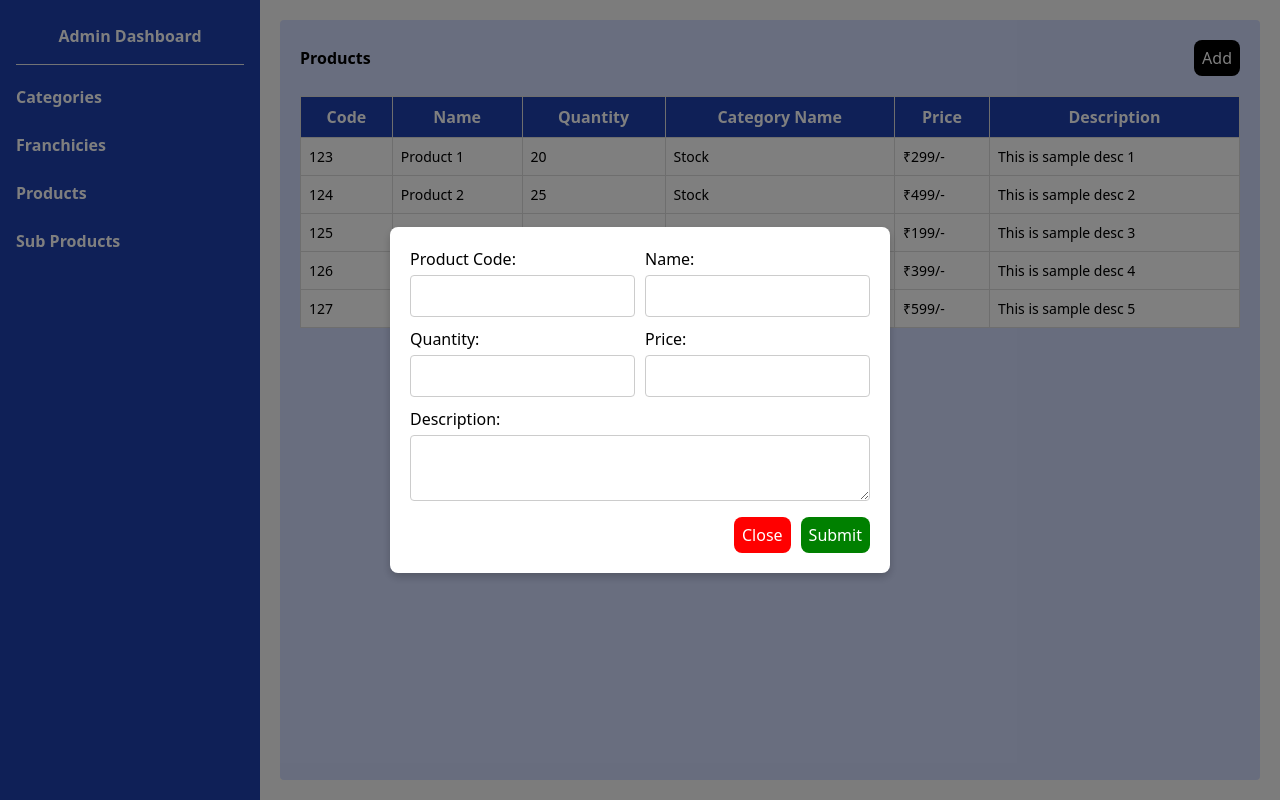
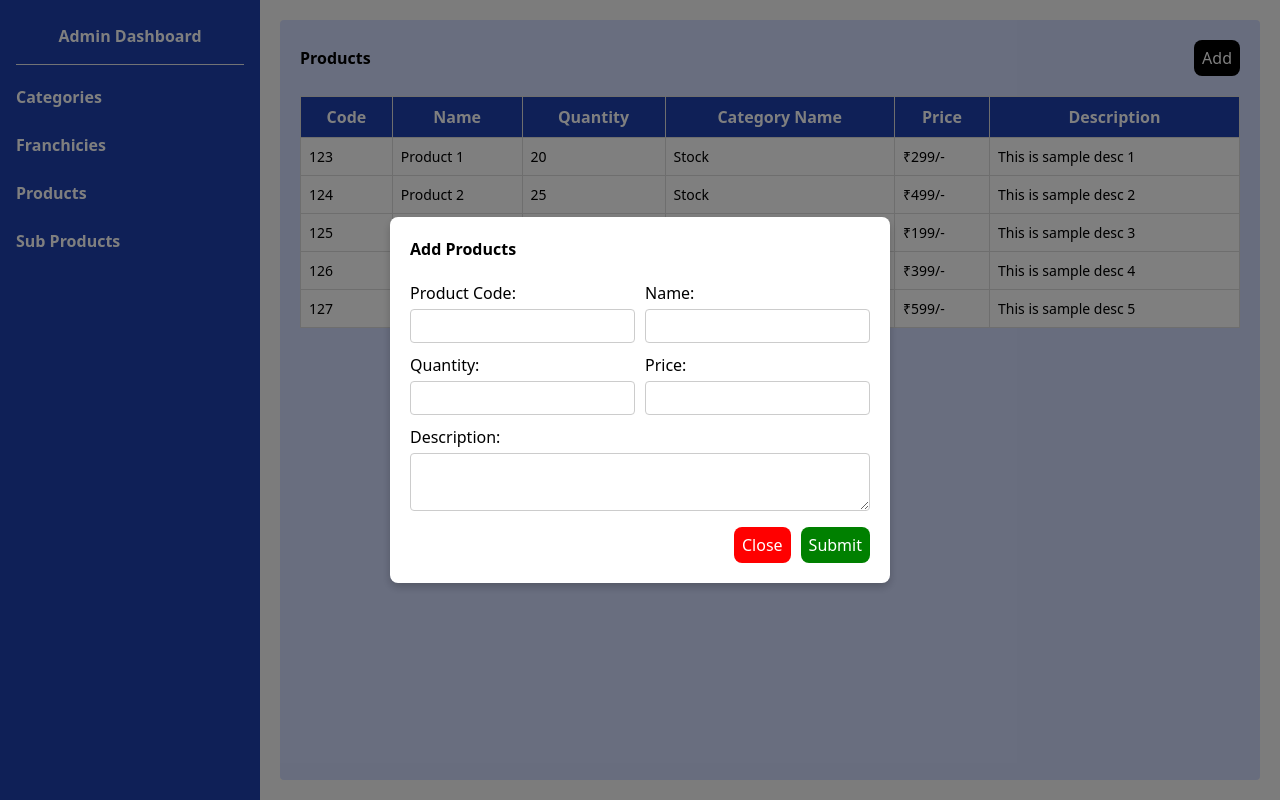
Before and after one commit to Rejathkp/Stock, a React (Vite) app in the folder frontend/: page /products in a window 1280 px wide. Both pictures are taken after a click on the button "Add". Built offline with nearby package versions, Linux system fonts and the light colour scheme.

Commit message:
Modal setup wirh h1

```diff
--- a/frontend/src/Modal/ProductModal.jsx
+++ b/frontend/src/Modal/ProductModal.jsx
@@ -4,6 +4,7 @@ const ProductModal = ({ isVisible, onClose, onSubmit }) => {
     if (!isVisible) return null;
 
     return (
+        <>
         <div style={{
             position: 'fixed',
             top: '0' ,
@@ -25,18 +26,19 @@ const ProductModal = ({ isVisible, onClose, onSubmit }) => {
                 overflowY: 'auto',
                 boxShadow: '0 4px 8px rgba(0, 0, 0, 0.2)'
             }}>
+                <h1 style={{ color: 'black', fontWeight: 'bold', marginBottom: '20px'  }}>Add Products</h1>
                 <form onSubmit={onSubmit}>
                     <div style={{ display: 'flex', gap: '10px', marginBottom: '10px' }}>
                         <div style={{ flex: '1' }}>
                             <label>
                                 Product Code:
-                                <input type="text" name="code" required style={{ width: '100%', padding: '8px', marginTop: '4px', border: '1px solid #ccc', borderRadius: '4px' }} />
+                                <input type="text" name="code" required style={{ width: '100%', padding: '4px', marginTop: '4px', border: '1px solid #ccc', borderRadius: '4px' }} />
                             </label>
                         </div>
                         <div style={{ flex: '1' }}>
                             <label>
                                 Name:
-                                <input type="text" name="name" required style={{ width: '100%', padding: '8px', marginTop: '4px', border: '1px solid #ccc', borderRadius: '4px' }} />
+                                <input type="text" name="name" required style={{ width: '100%', padding: '4px', marginTop: '4px', border: '1px solid #ccc', borderRadius: '4px' }} />
                             </label>
                         </div>
                     </div>
@@ -44,20 +46,20 @@ const ProductModal = ({ isVisible, onClose, onSubmit }) => {
                         <div style={{ flex: '1' }}>
                             <label>
                                 Quantity:
-                                <input type="number" name="quantity" required style={{ width: '100%', padding: '8px', marginTop: '4px', border: '1px solid #ccc', borderRadius: '4px' }} />
+                                <input type="number" name="quantity" required style={{ width: '100%', padding: '4px', marginTop: '4px', border: '1px solid #ccc', borderRadius: '4px' }} />
                             </label>
                         </div>
                         <div style={{ flex: '1' }}>
                             <label>
                                 Price:
-                                <input type="text" name="price" required style={{ width: '100%', padding: '8px', marginTop: '4px', border: '1px solid #ccc', borderRadius: '4px' }} />
+                                <input type="text" name="price" required style={{ width: '100%', padding: '4px', marginTop: '4px', border: '1px solid #ccc', borderRadius: '4px' }} />
                             </label>
                         </div>
                     </div>
                     <div style={{ marginBottom: '10px' }}>
                         <label>
                             Description:
-                            <textarea name="description" required style={{ width: '100%', padding: '8px', marginTop: '4px', border: '1px solid #ccc', borderRadius: '4px' }} />
+                            <textarea name="description" required style={{ width: '100%', padding: '4px', marginTop: '4px', border: '1px solid #ccc', borderRadius: '4px' }} />
                         </label>
                     </div>
                     <div style={{ display: 'flex', justifyContent: 'flex-end', gap: '10px' }}>
@@ -71,6 +73,7 @@ const ProductModal = ({ isVisible, onClose, onSubmit }) => {
                 </form>
             </div>
         </div>
+        </>
     );
 };
 
```
